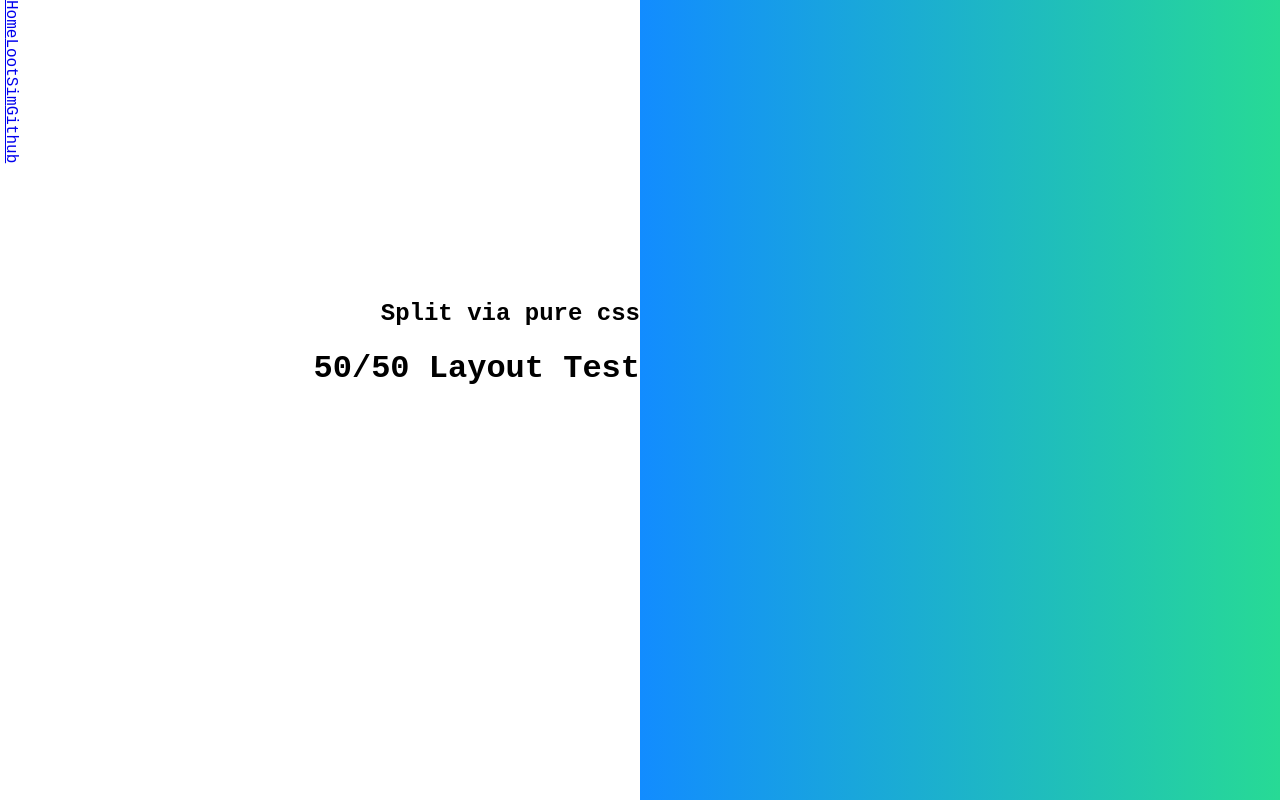
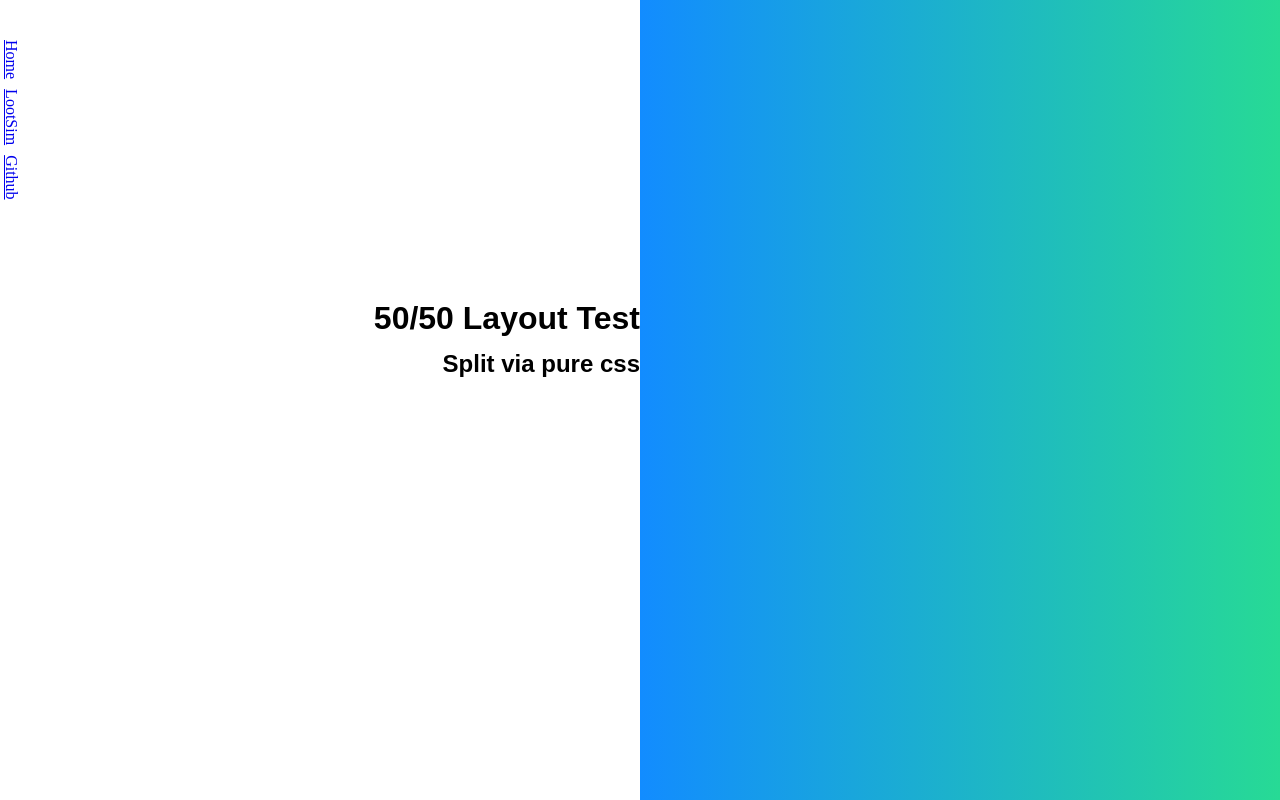
Before and after one commit to dec-k/dec-js, a React (Create React App) app: page / in a window 1280 px wide. Built offline with nearby package versions, Linux system fonts and the light colour scheme.

Commit message:
adjusted font imports

```diff
--- a/src/UI/Header/header.module.css
+++ b/src/UI/Header/header.module.css
@@ -1,19 +1,24 @@
 .PrimaryHeader {
+    font-family: 'Archivo Black', sans-serif;
+
+    width: 50%;
+    margin: 0;
+
+    position: absolute;
+    padding-top: 300px;
+    margin-right: 50px;
+
+    text-align: right;
+}
+
+.SecondaryHeader {
+    font-family: 'Archivo Black', sans-serif;
+
     width: 50%;
     margin: 0;
 
     position: absolute;
     padding-top: 350px;
-
-    text-align: right;
-}
-
-.SecondaryHeader {
-    width: 50%;
-    margin: 0;
-
-    position: absolute;
-    padding-top: 300px;
 
     text-align: right;
 }
--- a/src/UI/Sidebar/sidebar.module.css
+++ b/src/UI/Sidebar/sidebar.module.css
@@ -2,14 +2,10 @@
     transform: rotate(90deg);
     transform-origin: 0 0;
     position:fixed;
-    top:0;
+    top:5%;
     left:20px;
 }
 
 .Sidebar a{
-
+    padding-right: 10px;
 }
-
-.Sidebar a::after{
-    margin-right: 15px;
-}
--- a/src/index.css
+++ b/src/index.css
@@ -4,7 +4,6 @@
 
 body {
   margin: 0;
-  font-family: 'B612 Mono', monospace;
   -webkit-font-smoothing: antialiased;
   -moz-osx-font-smoothing: grayscale;
 }
@@ -15,4 +14,4 @@
 }
 
 /* Gfonts import */
-@import url('https://fonts.googleapis.com/css?family=B612+Mono&display=swap');
+@import url('https://fonts.googleapis.com/css?family=Archivo+Black&display=swap');
```
